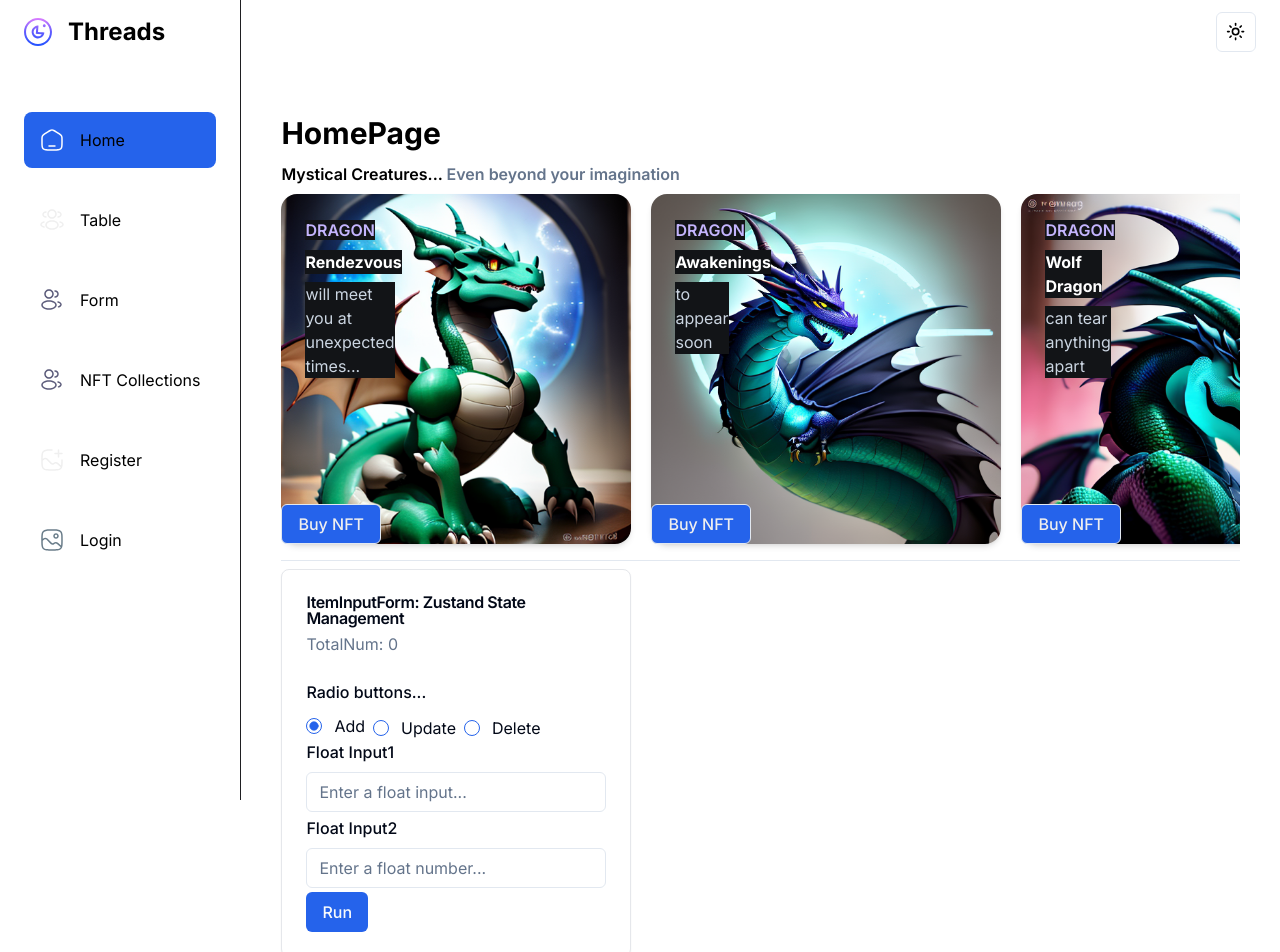
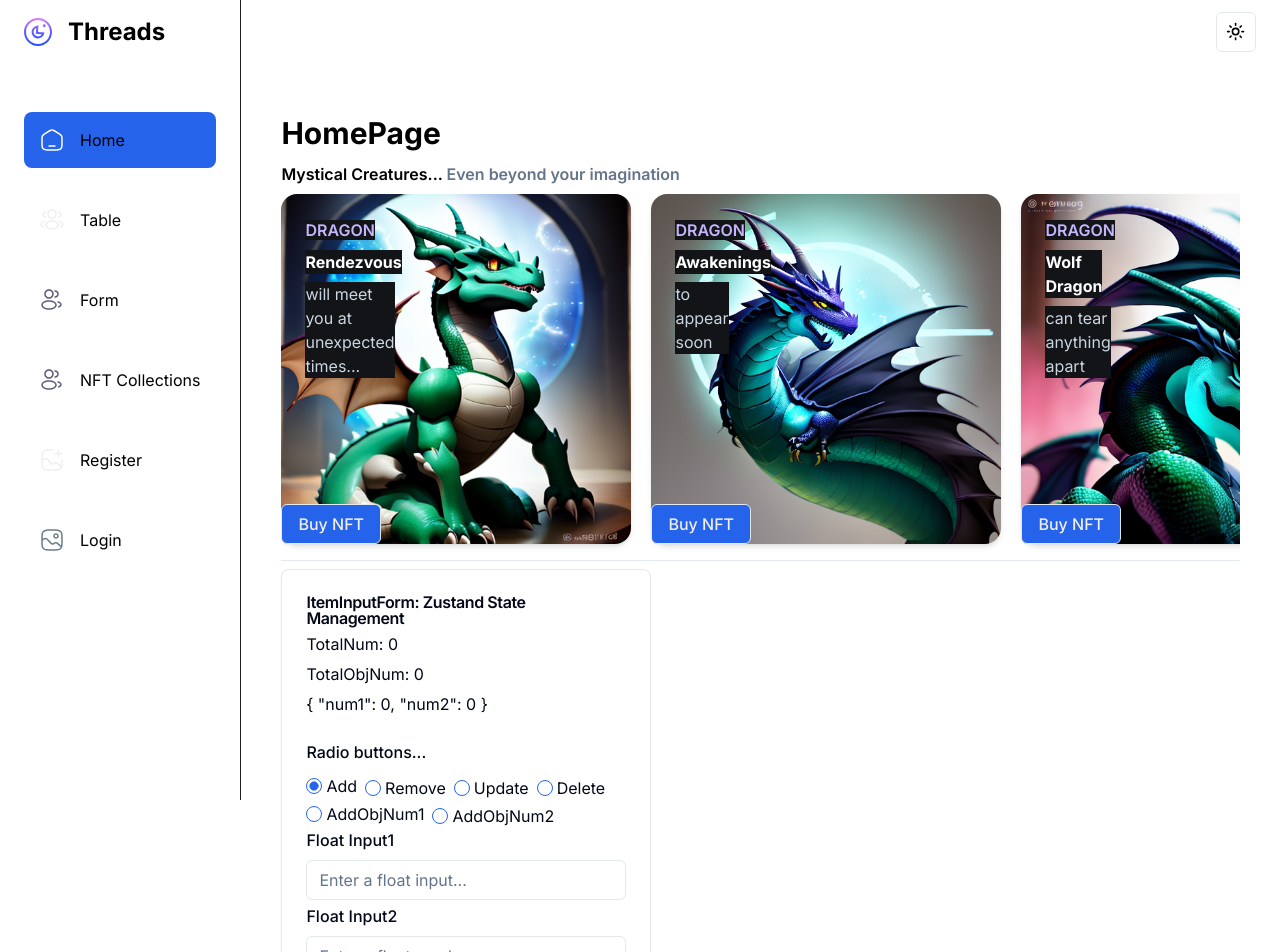
Before and after one commit to AuroraLantean/nextjs-shadcn-demo1, a Next.js app: page / in a window 1280 px wide. Shown: the top 952 px of the page. Built offline with nearby package versions, Linux system fonts and the light colour scheme.

Commit message:
add object variable in Zustand, immer, Zustand get function

```diff
--- a/app/globals.css
+++ b/app/globals.css
@@ -159,6 +159,9 @@
   }
 }
 
+.radio-item {
+  @apply flex items-center space-x-1 space-y-0 mr-2;
+}
 /* Clerk Responsive fix */
 .cl-organizationSwitcherTrigger .cl-userPreview .cl-userPreviewTextContainer {
   @apply max-sm:hidden;
--- a/components/forms/ItemInputForm.tsx
+++ b/components/forms/ItemInputForm.tsx
@@ -1,5 +1,5 @@
 "use client"
-import React from 'react'
+import React, { useState } from 'react'
 import { Button } from '../ui/button';
 import { useItemsStore } from '@/store/store';
 import { Input } from '../ui/input';
@@ -17,7 +17,7 @@
 
 const ItemInputForm = (props: Props) => {
   const { toast } = useToast();
-  const { totalNum, increaseNum, decreaseNum, updateNum, removeAllNum, items, setItems, increaseVotes, fetchAllItems } = useItemsStore(
+  const { totalNum, addNum, decreaseNum, updateNum, removeNum, obj, addObjNum1, addObjNum2, sumObj, objSum, items, setItems, addVotes, fetchAllItems } = useItemsStore(
     (state) => state
   );
 
@@ -42,19 +42,28 @@
       ),
     });
     if (data.enum1 === "add") {
-      increaseNum(Number(data.floatNum1))
+      addNum(Number(data.floatNum1))
+    } else if (data.enum1 === "remove") {
+      decreaseNum(Number(data.floatNum1));
     } else if (data.enum1 === "update") {
       updateNum(Number(data.floatNum1));
     } else if (data.enum1 === "delete") {
-      removeAllNum();
+      removeNum();
+    } else if (data.enum1 === "addObjNum1") {
+      addObjNum1(Number(data.floatNum1));
+    } else if (data.enum1 === "addObjNum2") {
+      addObjNum2(Number(data.floatNum1));
     }
+    sumObj()
   }
   return (
     <div>
-      <Card className="w-[350px]">
+      <Card className="w-[370px]">
         <CardHeader>
           <CardTitle>ItemInputForm: Zustand State Management</CardTitle>
-          <CardDescription>TotalNum: {totalNum}</CardDescription>
+          <p>TotalNum: {totalNum}</p>
+          <p>TotalObjNum: {objSum}</p>
+          <p>{JSON.stringify(obj, null, 2)}</p>
         </CardHeader>
         <CardContent>
           <Form {...form}>
@@ -74,9 +83,9 @@
                       <RadioGroup
                         onValueChange={field.onChange}
                         defaultValue={field.value}
-                        className="flex flex-row space-y-1"
                       >
-                        <FormItem className="flex items-center space-x-3 space-y-0">
+                        <div className="flex flex-row space-y-1">
+                          <FormItem className="radio-item">
                             <FormControl>
                               <RadioGroupItem value="add" />
                             </FormControl>
@@ -84,7 +93,15 @@
                               Add
                             </FormLabel>
                           </FormItem>
-                        <FormItem className="flex items-center space-x-3 space-y-0">
+                          <FormItem className="radio-item">
+                            <FormControl>
+                              <RadioGroupItem value="remove" />
+                            </FormControl>
+                            <FormLabel className="font-normal">
+                              Remove
+                            </FormLabel>
+                          </FormItem>
+                          <FormItem className="radio-item">
                             <FormControl>
                               <RadioGroupItem value="update" />
                             </FormControl>
@@ -92,12 +109,29 @@
                               Update
                             </FormLabel>
                           </FormItem>
-                        <FormItem className="flex items-center space-x-3 space-y-0">
+                          <FormItem className="radio-item">
                             <FormControl>
                               <RadioGroupItem value="delete" />
                             </FormControl>
                             <FormLabel className="font-normal">Delete</FormLabel>
                           </FormItem>
+                        </div>
+
+                        <div className="flex flex-row space-y-1">
+                          <FormItem className="radio-item">
+                            <FormControl>
+                              <RadioGroupItem value="addObjNum1" />
+                            </FormControl>
+                            <FormLabel className="font-normal">AddObjNum1</FormLabel>
+                          </FormItem>
+                          <FormItem className="radio-item">
+                            <FormControl>
+                              <RadioGroupItem value="addObjNum2" />
+                            </FormControl>
+                            <FormLabel className="font-normal">AddObjNum2</FormLabel>
+                          </FormItem>
+                        </div>
+
                       </RadioGroup>
                     </FormControl>
                     <FormMessage />
--- a/lib/validators.ts
+++ b/lib/validators.ts
@@ -1,7 +1,7 @@
 import { z } from "zod";
 
 export const zustandSchema = z.object({
-  enum1: z.enum(["add", "update", "delete"], {
+  enum1: z.enum(["add", "remove", "update", "delete", "addObjNum1", "addObjNum2"], {
     required_error: "You need to select one radio selection",
   }),
   floatNum1: z.string().min(1, {
--- a/package.json
+++ b/package.json
@@ -36,6 +36,7 @@
     "cmdk": "^0.2.0",
     "eslint-config-next": "^13.5.2",
     "framer-motion": "^10.16.4",
+    "immer": "^10.0.3",
     "json-as-xlsx": "^2.5.4",
     "lucide-react": "^0.265.0",
     "luxon": "^3.4.3",
--- a/store/store.ts
+++ b/store/store.ts
@@ -1,27 +1,48 @@
 import { ItemT } from '@/types'
 import { create } from 'zustand'
+import { immer } from 'zustand/middleware/immer'
 
 //Store State interface
 type ItemsStoreT = {
-  totalNum: number
-  increaseNum: (by: number) => void
-  decreaseNum: (by: number) => void
-  updateNum: (by: number) => void
-  removeAllNum: () => void
+  totalNum: number;
+  addNum: (by: number) => void;
+  decreaseNum: (by: number) => void;
+  updateNum: (by: number) => void;
+  removeNum: () => void;
+
   getItems: () => Promise<ItemT[]>;
-  items: ItemT[]
-  setItems: (items: ItemT[]) => void
-  increaseVotes: (itemId: string) => void;
+  items: ItemT[];
+  setItems: (items: ItemT[]) => void;
+  addVotes: (itemId: string) => void;
   fetchAllItems: () => void;
+
+  obj: { num1: number; num2: number };
+  objSum: number;
+  addObjNum1: (by: number) => void;
+  addObjNum2: (by: number) => void;
+  sumObj: () => void;
+  //removeObjAll: () => void
 }
 
 //Zustand Store can contain primitives, objects, functions. State has to be updated immutably and the set function merges state to help it.
-export const useItemsStore = create<ItemsStoreT>()((set) => ({
+export const useItemsStore = create<ItemsStoreT>()(immer<ItemsStoreT>((set, get) => ({
+  obj: { num1: 0, num2: 0 },
+  objSum: 0,
+  addObjNum1: (by: number) => set((state) => {
+    state.obj.num1 += by
+  }),
+  addObjNum2: (by: number) => set((state) => {
+    state.obj.num2 += by
+  }),
+  sumObj: () => set((state) => {
+    const total = get().obj.num1 + get().obj.num2;
+    state.objSum = total
+  }),
   totalNum: 0,
-  increaseNum: (by: number) => set((state) => ({ totalNum: state.totalNum + by, })),
+  addNum: (by: number) => set((state) => ({ totalNum: state.totalNum + by, })),
   decreaseNum: (by: number) => set((state) => ({ totalNum: state.totalNum - by, })),
   updateNum: (by: number) => set({ totalNum: by }),
-  removeAllNum: () => set({ totalNum: 0 }),
+  removeNum: () => set({ totalNum: 0 }),
   getItems: async () => {
     const res = await fetch(`http://localhost:3000/api/items`);
     const items: ItemT[] = await res.json();
@@ -31,7 +52,7 @@
   items: [],
   setItems: (items: ItemT[]) => set({ items }),
   votes: 0,
-  increaseVotes: (itemId: string) =>
+  addVotes: (itemId: string) =>
     set((state) => {
       const oldItems = state.items;
       const updatedItems = oldItems.map((item) => {
@@ -44,7 +65,12 @@
     const fetchedItems = await fetchItems();
     if (fetchedItems) set({ items: fetchedItems || [] });
   },
-}));
+})));
+/*addObjNum1: (by: number) => set((state) => ({
+    obj: {
+      ...state.obj, num1: state.obj.num1 + by
+    }
+  })), */
 
 export async function fetchItems(): Promise<ItemT[] | null> {
   try {
```
Also changed, not shown: 1 other file (tests, documents, lock files or other folders). Lines whose indentation alone changed are shown as unchanged.
